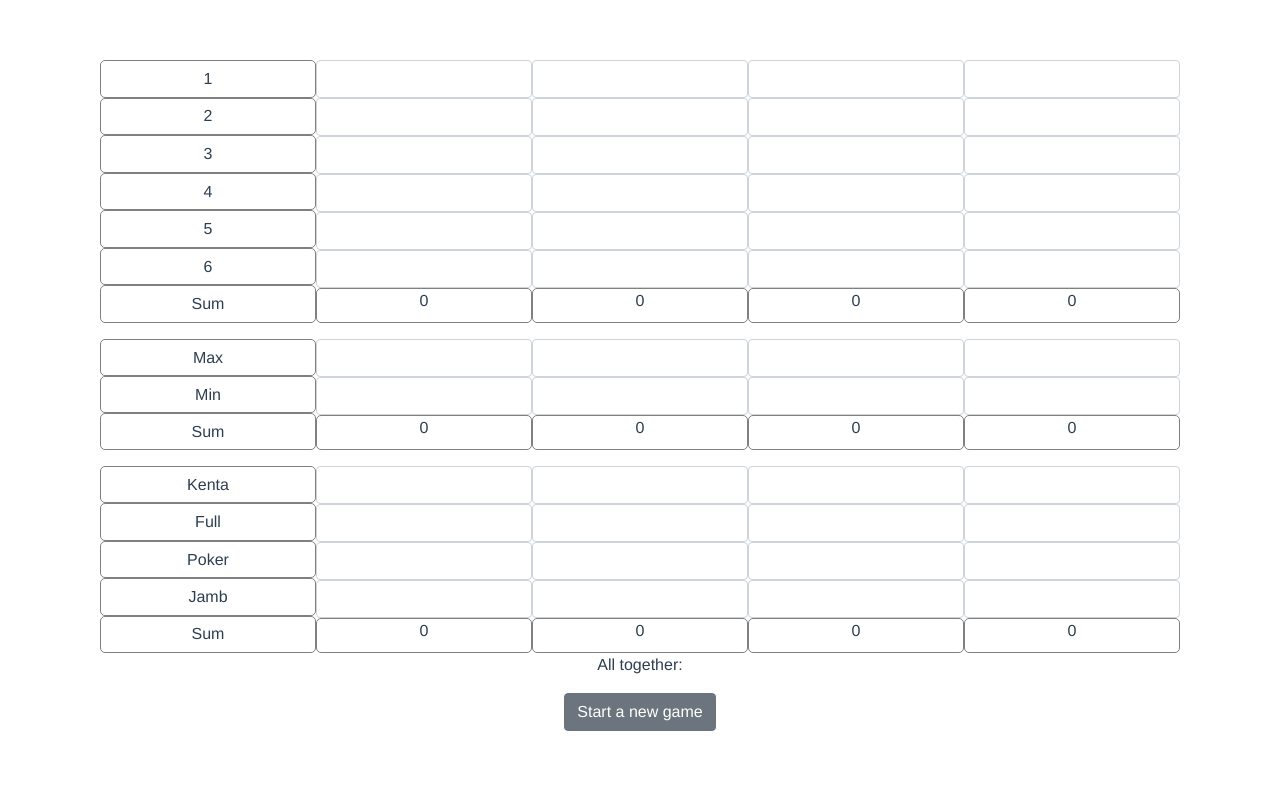
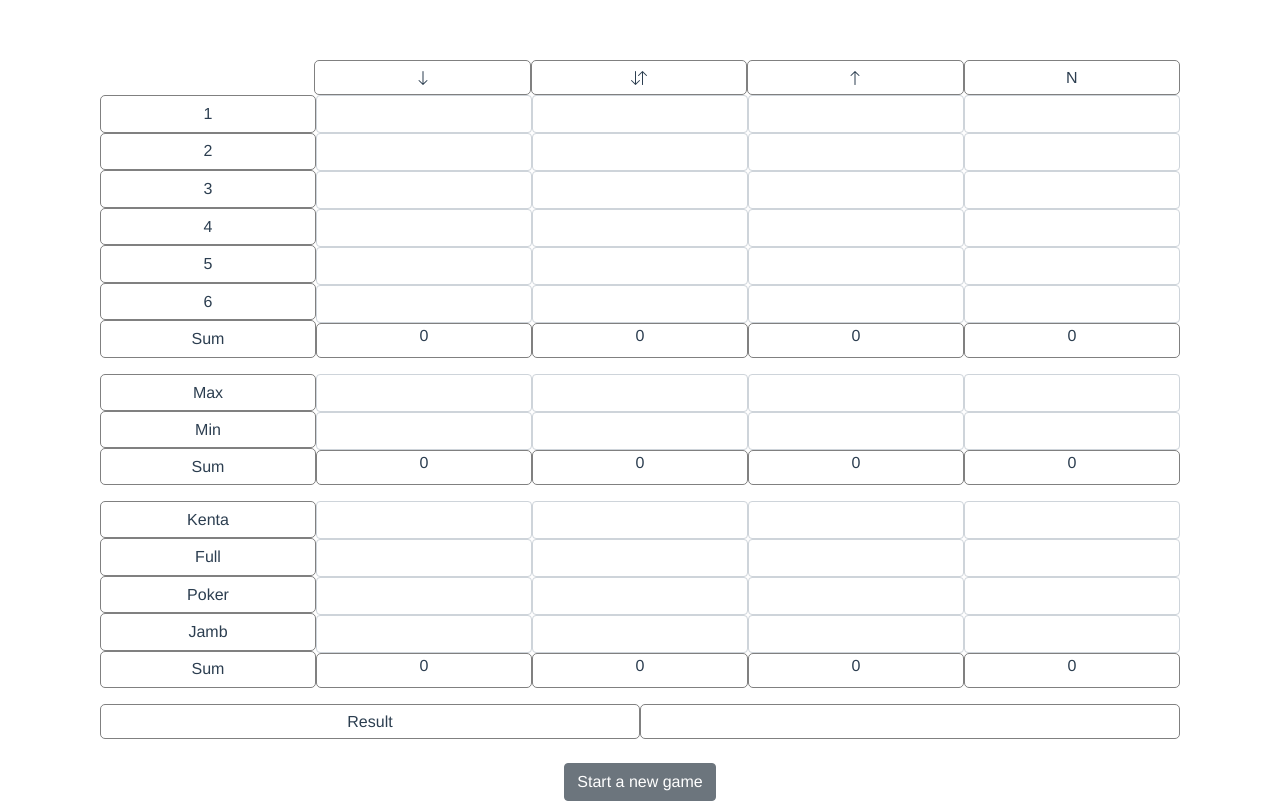
Before and after one commit to miklavcj/kocke-app, a Vue app: page / in a window 1280 px wide. Built offline with nearby package versions, Linux system fonts and the light colour scheme.

Commit message:
Added a header for rows, and changet result look

```diff
--- a/src/App.vue
+++ b/src/App.vue
@@ -2,6 +2,14 @@
   <div id="app">
     <b-container id="main-container">
       <b-container>
+        <b-row class="no-gutters ">
+           <b-col ></b-col>
+          <b-col class="box d-flex align-items-center justify-content-center"> <b-icon-arrow-down></b-icon-arrow-down></b-col>
+          <b-col class="box d-flex align-items-center justify-content-center"> <b-icon-arrow-down-up></b-icon-arrow-down-up></b-col>
+          <b-col class="box d-flex align-items-center justify-content-center"> <b-icon-arrow-up></b-icon-arrow-up></b-col>
+          <b-col class="box d-flex align-items-center justify-content-center">N</b-col>
+
+        </b-row>
         <b-row class="no-gutters mb-3">
           <b-col><tags :tags="numberTags"></tags></b-col>
           <b-col><numbers :numbers="numbersDown"></numbers></b-col>
@@ -26,19 +34,23 @@
           ></b-col>
         </b-row>
 
-        <b-row class="no-gutters">
+        <b-row class="no-gutters mb-3">
           <b-col><tags :tags="specialTags"></tags></b-col>
           <b-col><special :special="specialDown"></special></b-col>
           <b-col><special :special="specialMixed"></special></b-col>
           <b-col><special :special="specialUp"></special></b-col>
           <b-col><special :special="specialN"></special></b-col>
         </b-row>
+
+        <b-row class="no-gutters">
+        <b-col class="box d-flex align-items-center justify-content-center">Result</b-col>
+        <b-col class="box d-flex align-items-center justify-content-center">{{ result }}</b-col>
+      </b-row>
       </b-container>
 
-      <p>All together: {{ result }}</p>
 
 
-      <div>
+      <div class="mt-4">
         <div>
           <b-button  id="show-btn" @click="$bvModal.show('modal-center')"
             >Start a new game</b-button
@@ -53,13 +65,13 @@
                <b-button
               class="mt-3 col-4 offset-1"
               block
-              @click="$bvModal.hide('bv-modal-example')"
+              @click="$bvModal.hide('modal-center'); newGame() "
               >New game</b-button>
 
                <b-button
               class="mt-3 col-4 offset-2"
               block
-              @click="$bvModal.hide('bv-modal-example')"
+              @click="$bvModal.hide('modal-center')"
               >Close</b-button
             >
             </b-row>
@@ -72,6 +84,8 @@
 </template>
 
 <script>
+import { BIcon, BIconArrowUp, BIconArrowDown, BIconArrowDownUp } from 'bootstrap-vue'
+
 import numbers from "./components/Numbers";
 import minMax from "./components/MinMax";
 import special from "./components/Special";
@@ -80,6 +94,10 @@ import tags from "./components/Tags";
 export default {
   name: "App",
   components: {
+     BIcon,
+    BIconArrowUp,
+    BIconArrowDown,
+    BIconArrowDownUp,
     numbers,
     minMax,
     special,
@@ -226,6 +244,10 @@ export default {
       }
       return true;
     },
+
+    newGame() {
+      console.log("A new game will be started")
+    }
   },
 };
 </script>
@@ -239,4 +261,12 @@ export default {
   color: #2c3e50;
   margin-top: 60px;
 }
+
+.box {
+  text-align: center;
+  width: 100%;
+  height: 35px;
+  border: 1px solid grey;
+  border-radius: 5px;
+}
 </style>
```
